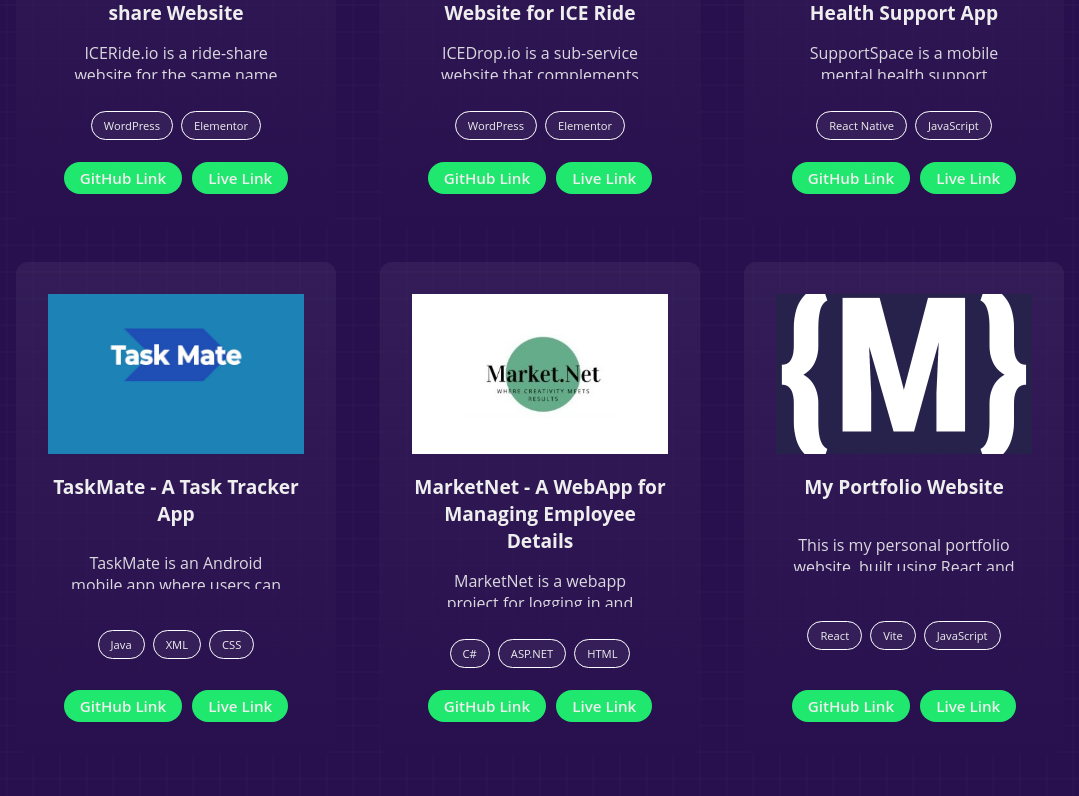
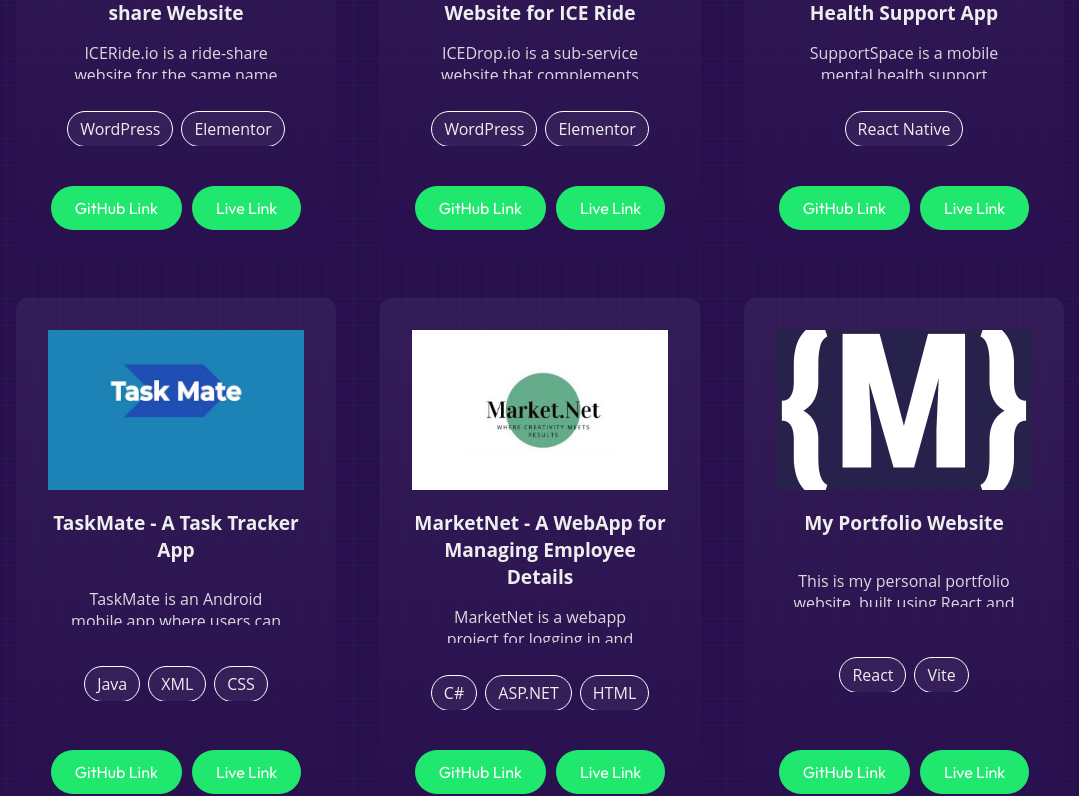
Before and after one commit to mahnoorcodes/portfolio_site, a React (Vite) app: page / in a window 1280 px wide. Shown: the part 4071-4867 px from the top of the page, without its empty margins (100-1179 px from the left). Built offline with nearby package versions, Linux system fonts and the light colour scheme.

Commit message:
upd- buttons

```diff
--- a/src/components/projects/projects.module.css
+++ b/src/components/projects/projects.module.css
@@ -111,7 +111,6 @@
     margin: 1rem;
     padding: 0;
     list-style: none;
-
     max-height: 2.2rem;
     overflow: hidden;
 }
@@ -121,7 +120,7 @@
 }
 
 .skill {
-    font-size: 0.9rem;
+    font-size: 1rem;
     font-family:var(--font-open-sans);
     background-color:var(--color-translucent);
     color: var(--color-text);
@@ -129,7 +128,7 @@
     padding: 4px 12px;
     padding: 0.4rem 0.75rem;
     border-radius: 999px;
-    font-size: 0.7rem;
+
 }
 
 .links {
@@ -140,18 +139,20 @@
 }
 
 .link {
+    display: inline-block;
+    margin-top: 1.5rem;
+    padding: 0.75rem 1.5rem;
+    font-size: 1rem;
+    color: #fff;
+    background-color: var(--color-secondary);
+    border: none;
+    border-radius: 25px;
     text-decoration: none;
-    color: var(--color-text);
-    font-family:var(--font-open-sans);
-    background: var(--color-secondary);
-    padding: 6px 16px;
-    font-size: 0.95rem;
-    font-weight: 600;
-    border-radius: 25px;
-    white-space: nowrap;
-    text-align: center;
+    transition: background-color 0.3s ease;
 }
-
+.link:hover{
+    background: var(--color-primary);
+}
 /* Media Query for Mobile Screens */
 @media (max-width: 480px) {
     .title {
```
